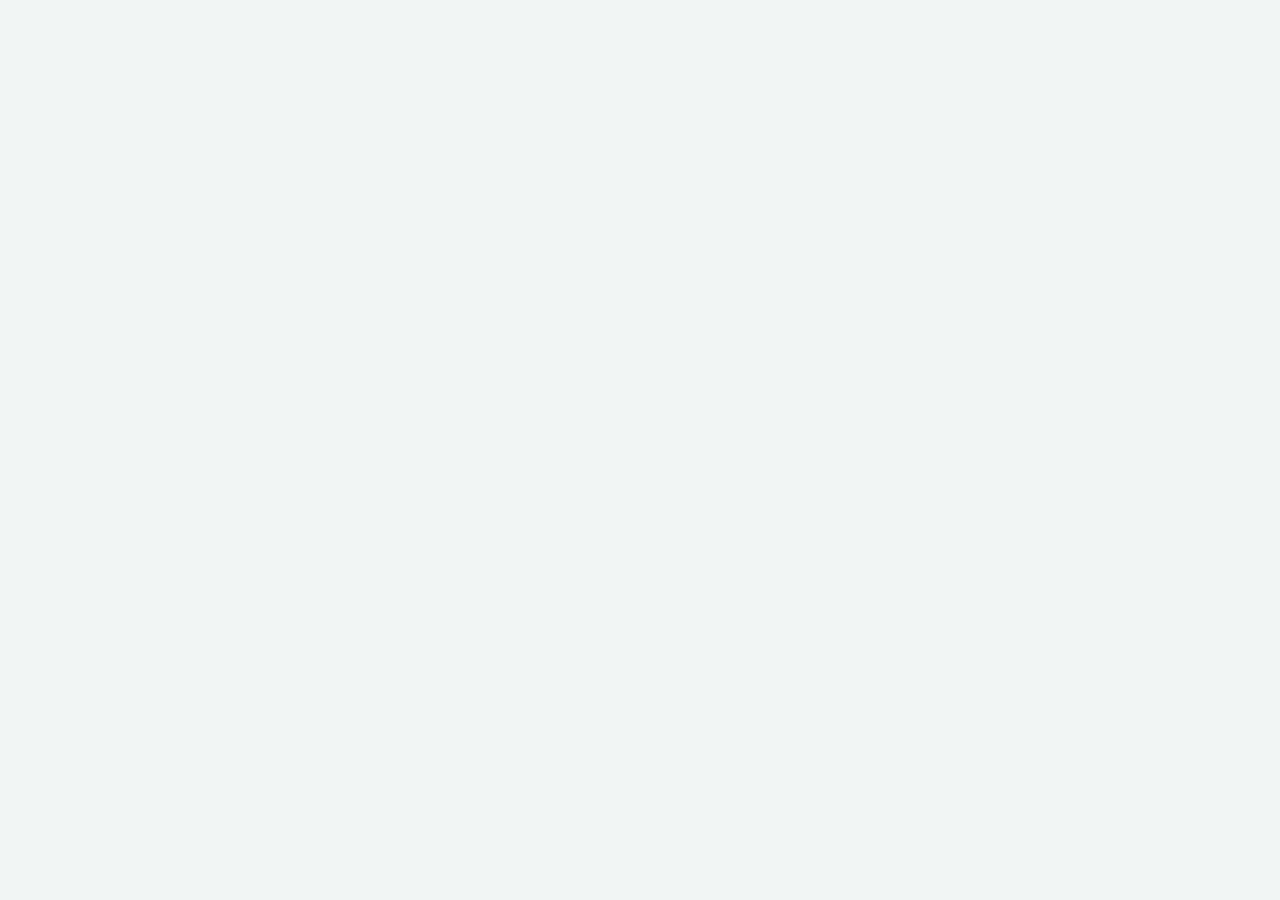
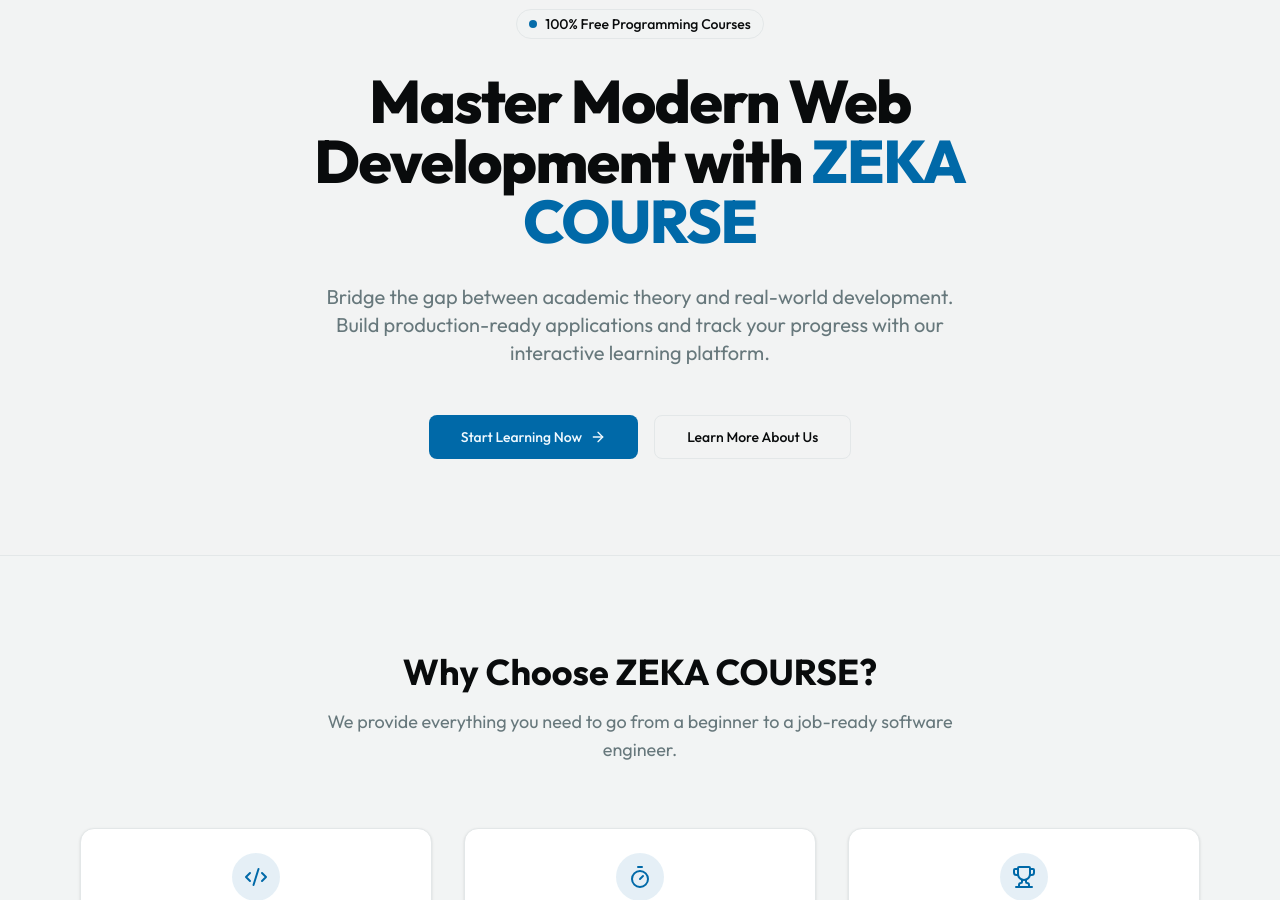
Before and after one commit to Mohamed-Zarqawi/it-legend-intervew-page, a Next.js app: page / in a window 1280 px wide. Shown: the part 200-1100 px from the top of the page. Before the commit the page ends 800 px from the top, so only its background shows below. Built offline with nearby package versions, Linux system fonts and the light colour scheme; no server answers; the database is empty.

Commit message:
feat(HomePage): implement HomePage component with hero, features, and course previews

```diff
--- a/app/page.tsx
+++ b/app/page.tsx
@@ -1,10 +1,9 @@
-import CoursesPage from "@/features/courses/pages/coursesPage/CoursesPage";
+import HomePage from "@/features/home/pages/HomePage";
 
 const Home = () => {
   return (
     <div>
-      {/* <CourseDetailsPage /> */}
-      <CoursesPage />
+      <HomePage />
     </div>
   );
 };
--- a/features/home/pages/HomePage.tsx
+++ b/features/home/pages/HomePage.tsx
@@ -1,17 +1,160 @@
-import Image from "next/image";
+"use client";
 
-const HomePage = () => {
+import { useGetCurrentUser } from "@/features/auth/pages/hooks/useAuth";
+import CourseCard from "@/features/courses/components/CourseCard";
+import { useGetAllCourses } from "@/features/courses/pages/hooks/useCourse";
+import { ArrowRight, Code2, Timer, Trophy } from "lucide-react";
+import Link from "next/link";
+
+export default function HomePage() {
+  const { data: currentUser } = useGetCurrentUser();
+  const { data: courses, isLoading } = useGetAllCourses();
+
+  const features = [
+    {
+      icon: <Code2 className="text-primary size-6" />,
+      title: "Modern Tech Stack",
+      description:
+        "Learn Next.js, React, TypeScript, and Supabase. We teach the tools top companies actually use.",
+    },
+    {
+      icon: <Timer className="text-primary size-6" />,
+      title: "Interactive Weekly Exams",
+      description:
+        "Test your knowledge with timed quizzes. Auto-submitted, auto-graded, and saved securely.",
+    },
+    {
+      icon: <Trophy className="text-primary size-6" />,
+      title: "100% Free Forever",
+      description:
+        "No paywalls, no premium subscriptions. High-quality programming education accessible to everyone.",
+    },
+  ];
+
   return (
-    <div>
-      <Image
-        src={"/images/background.png"}
-        alt={"background"}
-        width={3000}
-        height={3000}
-        className="h-full w-full"
-      />
+    <div className="flex min-h-screen flex-col">
+      {/* Hero Section */}
+      <section className="relative overflow-hidden pt-24 pb-16 md:pt-32 md:pb-24">
+        <div className="container mx-auto flex max-w-4xl flex-col items-center space-y-8 px-4 text-center">
+          <div className="bg-muted/50 inline-flex items-center rounded-full border px-3 py-1 text-sm font-medium">
+            <span className="bg-primary mr-2 flex h-2 w-2 animate-pulse rounded-full"></span>
+            100% Free Programming Courses
+          </div>
+
+          <h1 className="text-4xl font-extrabold tracking-tight md:text-6xl">
+            Master Modern Web Development with{" "}
+            <span className="text-primary">ZEKA COURSE</span>
+          </h1>
+
+          <p className="text-muted-foreground max-w-2xl text-lg md:text-xl">
+            Bridge the gap between academic theory and real-world development.
+            Build production-ready applications and track your progress with our
+            interactive learning platform.
+          </p>
+
+          <div className="flex flex-col gap-4 pt-4 sm:flex-row">
+            <Link
+              href="/courses"
+              className="focus-visible:ring-ring bg-primary text-primary-foreground hover:bg-primary/90 inline-flex h-11 items-center justify-center rounded-md px-8 text-sm font-medium transition-colors focus-visible:ring-2 focus-visible:outline-none disabled:pointer-events-none disabled:opacity-50"
+            >
+              Start Learning Now
+              <ArrowRight className="ml-2 size-4" />
+            </Link>
+            <Link
+              href="/about"
+              className="focus-visible:ring-ring border-input bg-background hover:bg-accent hover:text-accent-foreground inline-flex h-11 items-center justify-center rounded-md border px-8 text-sm font-medium transition-colors focus-visible:ring-2 focus-visible:outline-none disabled:pointer-events-none disabled:opacity-50"
+            >
+              Learn More About Us
+            </Link>
+          </div>
+        </div>
+      </section>
+
+      {/* Features Section */}
+      <section className="bg-muted/30 border-y py-16 md:py-24">
+        <div className="container mx-auto max-w-6xl px-4">
+          <div className="mb-16 space-y-4 text-center">
+            <h2 className="text-3xl font-bold md:text-4xl">
+              Why Choose ZEKA COURSE?
+            </h2>
+            <p className="text-muted-foreground mx-auto max-w-2xl text-lg">
+              We provide everything you need to go from a beginner to a
+              job-ready software engineer.
+            </p>
+          </div>
+
+          <div className="grid gap-8 md:grid-cols-3">
+            {features.map((feature, idx) => (
+              <div
+                key={idx}
+                className="bg-card hover:border-primary/50 flex flex-col items-center space-y-4 rounded-xl border p-6 text-center shadow-sm transition-colors"
+              >
+                <div className="bg-primary/10 rounded-full p-3">
+                  {feature.icon}
+                </div>
+                <h3 className="text-xl font-semibold">{feature.title}</h3>
+                <p className="text-muted-foreground">{feature.description}</p>
+              </div>
+            ))}
+          </div>
+        </div>
+      </section>
+
+      {/* Featured Courses Preview */}
+      <section className="py-16 md:py-24">
+        <div className="container mx-auto max-w-6xl px-4">
+          <div className="mb-12 flex flex-col items-end justify-between gap-4 md:flex-row">
+            <div className="space-y-4">
+              <h2 className="text-3xl font-bold md:text-4xl">
+                Popular Courses
+              </h2>
+              <p className="text-muted-foreground text-lg">
+                Start your journey with our most highly-rated paths.
+              </p>
+            </div>
+            <Link
+              href="/courses"
+              className="text-primary flex items-center font-medium hover:underline"
+            >
+              View All Courses <ArrowRight className="ml-1 size-4" />
+            </Link>
+          </div>
+
+          <div className="grid gap-6 md:grid-cols-2 lg:grid-cols-3">
+            {courses?.map((course) => (
+              <CourseCard key={course.id} course={course} />
+            ))}
+          </div>
+        </div>
+      </section>
+
+      {/* CTA Section */}
+      <section className="bg-primary text-primary-foreground relative overflow-hidden py-20">
+        <div className="relative z-10 container mx-auto max-w-4xl space-y-8 px-4 text-center">
+          <h2 className="text-3xl font-bold md:text-5xl">
+            Ready to write your first line of code?
+          </h2>
+          <p className="text-primary-foreground/80 mx-auto max-w-2xl text-lg md:text-xl">
+            Join the ZEKA COURSE community today. It takes less than a minute to
+            sign up, and it will always be free.
+          </p>
+          {currentUser ? (
+            <Link
+              href="/myLearning"
+              className="bg-background text-primary hover:bg-background/90 inline-flex h-12 items-center justify-center rounded-md px-8 text-lg text-sm font-medium transition-colors"
+            >
+              View My Learning
+            </Link>
+          ) : (
+            <Link
+              href="/auth/signup"
+              className="bg-background text-primary hover:bg-background/90 inline-flex h-12 items-center justify-center rounded-md px-8 text-lg text-sm font-medium transition-colors"
+            >
+              Create Your Free Account
+            </Link>
+          )}
+        </div>
+      </section>
     </div>
   );
-};
-
-export default HomePage;
+}
```
